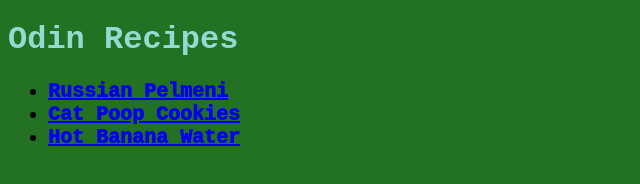
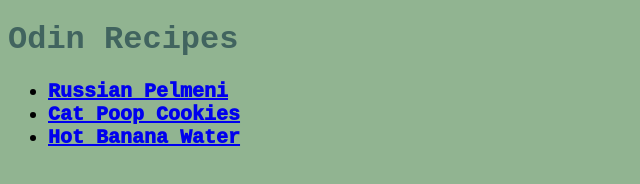
Before and after one commit to kapibaryimba0/odin-recipes, a plain HTML site: page index.html in a window 1280 px wide. Shown: the whole page, without its empty margins (0-640 px from the left). Drawn offline with Linux system fonts and the light colour scheme.

Commit message:
Change h1 color and background-color of index.html
Change the h1 color to a darker shade of blue and change the background-color of the body element to a lighter green to make index.html look prettier

```diff
--- a/styles.css
+++ b/styles.css
@@ -1,5 +1,5 @@
 .main {
-  background-color: rgb(35, 114, 35);
+  background-color: rgb(145, 180, 145);
 }
 
 body {
@@ -7,7 +7,7 @@ body {
 }
 
 .odin {
-  color: rgb(148, 218, 209);
+  color: rgb(65, 100, 95);
 }
 
 .ph1 {
```
